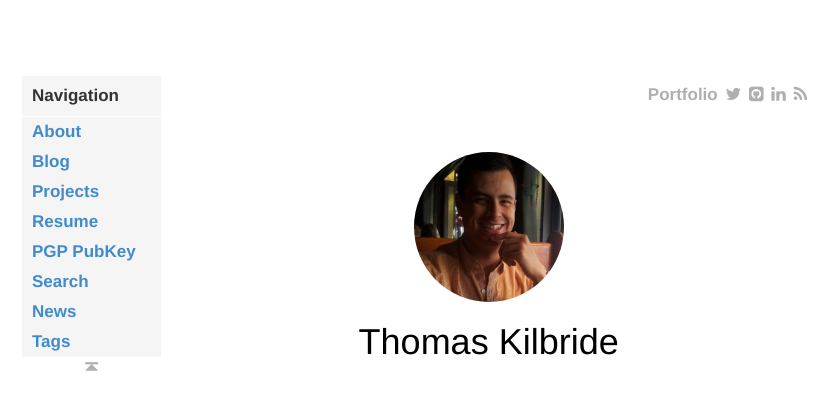
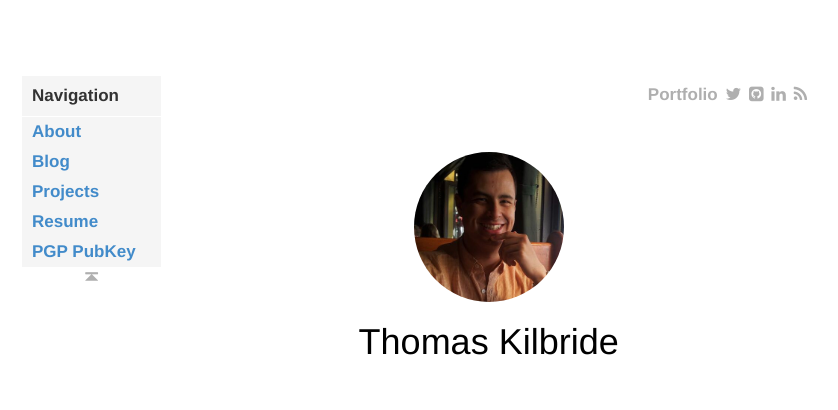
Before and after one commit to obnauticus/obnauticus.github.io, a Jekyll site: the page built from index.html, in a window 1280 px wide. Shown: the top 410 px of the page, without its empty margins (218-1056 px from the left). Built offline with Jekyll 4.4.1, drawn with Linux system fonts in a browser that asks for light colours; nearby versions of some CDN libraries; some web fonts are replaced; Markdown is read by kramdown in place of the engine named in the settings; comment, search, counter and statistics services are not loaded.

Commit message:
Remove Search, News, and Tags nav links from sidebar
Co-Authored-By: Claude Opus 4.6 <noreply@anthropic.com>

```diff
--- a/_layouts/about.html
+++ b/_layouts/about.html
@@ -21,9 +21,6 @@
 		      			<li><a href="{{site.url}}/projects">Projects</a></li>
 						<li><a href="{{site.url}}/assets/files/resume.pdf">Resume</a></li>
 						<li><a href="{{site.url}}/assets/files/pubkey.asc">PGP PubKey</a></li>
-                        <li><a href="{{site.url}}/search.html">Search</a></li>
-						<li><a href="https://www.google.com/search?q=Thomas+Kilbride+purdue+OR+segway">News</a></li>
-                        <li><a href="{{site.url}}/tags.html">Tags</a></li>
                         <a class="link hide-on-phone" href="#top">
                             <div class="goto-top text-center">
                                 <i class="fa fa-step-forward fa-rotate-270"></i>
--- a/_layouts/default.html
+++ b/_layouts/default.html
@@ -21,9 +21,6 @@
 		      			<li><a href="{{site.url}}/projects">Projects</a></li>
                         <li><a href="{{site.url}}/assets/files/resume.pdf">Resume</a></li>
                         <li><a href="{{site.url}}/assets/files/pubkey.asc">PGP PubKey</a></li>
-                        <li><a href="{{site.url}}/search.html">Search</a></li>
-						<li><a href="https://www.google.com/search?q=Thomas+Kilbride+Purdue">News</a></li>
-                        <li><a href="{{site.url}}/tags.html">Tags</a></li>
                         <a class="link hide-on-phone" href="#top">
                             <div class="goto-top text-center">
                                 <i class="fa fa-step-forward fa-rotate-270"></i>
```
